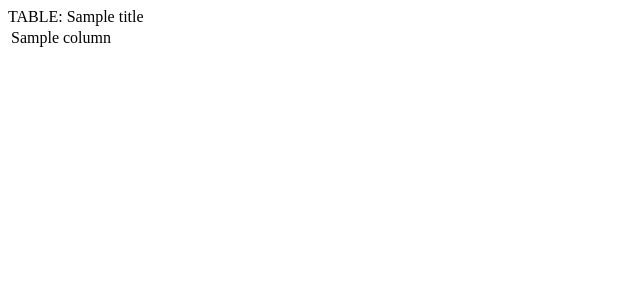
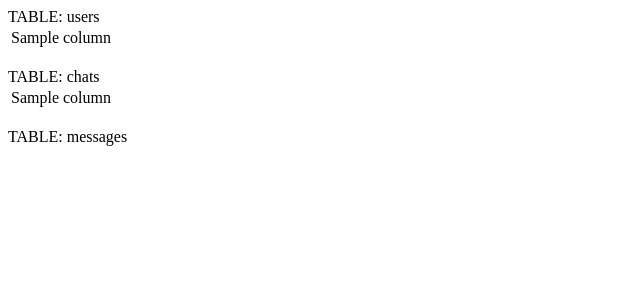
Before and after one commit to LocalChat-SE/LocalChatServer, a Flask app: template templates/table.html in a window 1280 px wide. Shown: the top 300 px of the page, without its empty margins (0-640 px from the left). Run offline with Flask 2, Linux system fonts and the light colour scheme; the template is opened without the code that fills it: most values are stand-ins (such as "Sample title", 1, 10 or a date in 2020).

Commit message:
Initial creation of chats and messages

```diff
--- a/server.py
+++ b/server.py
@@ -5,6 +5,7 @@ from json import dumps
 import pymysql
 import warnings
 from datetime import datetime
+
 # Ignore warnings for attempting to create the database when the database has already been created
 warnings.filterwarnings('ignore', '.*1050.*')
 warnings.filterwarnings('ignore', '.*1007.*')
@@ -34,7 +35,7 @@ with open('api_key.txt', 'r') as keyfile:
 with connection.cursor() as cursor:
     # cursor.execute("DROP DATABASE " + database)
     cursor.execute("CREATE DATABASE IF NOT EXISTS " + database)
-    cursor.execute("use " + database)
+    cursor.execute("USE " + database)
 
     cursor.execute('''
         CREATE TABLE IF NOT EXISTS users(
@@ -68,6 +69,15 @@ with connection.cursor() as cursor:
             FOREIGN KEY (chat_id) REFERENCES chats(chat_id)
         )''')
 
+    cursor.execute('''
+        CREATE TABLE IF NOT EXISTS chat_members (
+            chat_id VARCHAR(36),
+            user_id VARCHAR(36),
+            PRIMARY KEY (chat_id, user_id),
+            FOREIGN KEY (chat_id) REFERENCES users(user_id),
+            FOREIGN KEY (user_id) REFERENCES chats(chat_id)
+        )''')
+
 connection.commit()
 
 
@@ -75,53 +85,64 @@ connection.commit()
 @app.route("/")
 def index():
     with connection.cursor() as cursor:
-        table_name = 'users'
-        cursor.execute('SELECT * FROM ' + table_name)
-        return render_template('table.html', title=table_name, items=cursor.fetchall())
+        cursor.execute('SELECT * FROM users')
+        users = cursor.fetchall()
+
+        cursor.execute('SELECT * FROM chats')
+        chats = cursor.fetchall()
+
+        cursor.execute('SELECT * FROM messages')
+        messages = cursor.fetchall()
+
+        return render_template('table.html', users=users, chats=chats, messages=messages)
 
 
 @app.route('/login', methods=['POST'])
 def login():
     # Ensure key is valid
     if request.values['api_key'] != api_key:
-        return str({'status': False, 'description': 'invalid api key'})
+        return dumps({'status': False, 'description': 'invalid api key'})
+
+    if 'user_id' in session:
+        return dumps({'status': True, 'description': 'user already logged into server'})
 
     # Attempt to login
     with connection.cursor() as cursor:
         data = (request.values['username'], request.values['pass_hash'])
-        cursor.execute("SELECT * FROM users WHERE username=%s, pass_hash=%s", data)
+        user_id = cursor.execute("SELECT user_id FROM users WHERE username=%s, pass_hash=%s", data).fetchOne()
 
-        if cursor.fetchone() is not None:
-            session['username'] = request.values['username']
-            return dumps({'status': True, 'description': 'logged into server'})
+    if user_id is None:
+        return dumps({'status': False, 'description': 'credentials do not match'})
 
-        else:
-            return dumps({'status': False, 'description': 'credentials do not match'})
+    session['user_id'] = user_id
+    return dumps({'status': True, 'description': 'logged into server'})
 
 
 @app.route('/logout', methods=['POST'])
 def logout():
     # Ensure key is valid
     if request.values['api_key'] != api_key:
-        return str({'status': False, 'description': 'invalid api key'})
+        return dumps({'status': False, 'description': 'invalid api key'})
 
+    # Use credentials to log out
     with connection.cursor() as cursor:
         data = (request.values['username'], request.values['pass_hash'])
-        cursor.execute("SELECT * FROM users WHERE username=%s, pass_hash=%s", data)
+        user_id = cursor.execute("SELECT user_id FROM users WHERE username=%s, pass_hash=%s", data).fetchOne()
 
-        if cursor.fetchone() is not None:
-            session.pop(request.values['username'], None)
-            return dumps({'status': True, 'description': 'logged off server'})
+    if user_id is None:
+        return dumps({'status': False, 'description': 'credentials do not match'})
 
-        else:
-            return dumps({'status': False, 'description': 'credentials do not match'})
+    session.pop(request.values['user_id'], None)
+    return dumps({'status': True, 'description': 'logged off server'})
 
 
 @app.route('/new_user', methods=['POST'])
 def new_user():
     # Ensure key is valid
     if request.values['api_key'] != api_key:
-        return str({'status': False, 'description': 'invalid api key'})
+        return dumps({'status': False, 'description': 'invalid api key'})
+
+    data = (request.values['username'], request.values['email'], datetime.now(), request.values['pass_hash'])
 
     with connection.cursor() as cursor:
 
@@ -131,7 +152,6 @@ def new_user():
             description = 'user already exists'
 
         else:
-            data = (request.values['username'], request.values['email'], datetime.now(), request.values['pass_hash'])
             cursor.execute("INSERT INTO users VALUES (UUID(), %s, %s, %s, %s)", data)
             status = True
             description = 'user added to database'
@@ -146,11 +166,13 @@ def new_user():
 def delete_user():
     # Ensure key is valid
     if request.values['api_key'] != api_key:
-        return str({'status': False, 'description': 'invalid api key'})
+        return dumps({'status': False, 'description': 'invalid api key'})
+
+    if 'user_id' in session:
+        with connection.cursor() as cursor:
+            cursor.execute("DELETE FROM users WHERE username=%s AND pass_hash=%s", session['user_id'])
 
     with connection.cursor() as cursor:
-
-        data = (request.values['username'], request.values['pass_hash'])
 
         cursor.execute("SELECT 1 FROM users WHERE username=%s AND pass_hash=%s", data)
         if cursor.fetchone() is None:
@@ -172,26 +194,66 @@ def delete_user():
 def new_chat():
     # Ensure key is valid
     if request.values['api_key'] != api_key:
-        return str({'status': False, 'description': 'invalid api key'})
+        return dumps({'status': False, 'description': 'invalid api key'})
+
+    if 'user_id' not in session:
+        return dumps({'status': False, 'description': 'user is not logged in'})
 
     with connection.cursor() as cursor:
+        uuid = cursor.execute("SELECT UUID()").fetchOne()
+        data = (uuid,
+                datetime.now(),
+                request.values['title'],
+                request.values['location'],
+                request.values['description'])
 
-        data = (request.values['username'], request.values['pass_hash'])
+        cursor.execute("INSERT INTO chats VALUES (%s, %s, %s, %s, %s)", data)
+        cursor.execute("INSERT INTO chat_members VALUES (%s, %s)", (uuid, session['user_id']))
 
-        cursor.execute("SELECT 1 FROM users WHERE username=%s AND pass_hash=%s", data)
-        if cursor.fetchone() is None:
-            status = False
-            description = 'user does not exist'
+        connection.commit()
 
-        else:
-            cursor.execute("DELETE FROM users WHERE username=%s AND pass_hash=%s", data)
-            status = True
-            description = 'user removed from database'
+    return dumps({'status': True, 'description': 'chat added to database'})
 
-            connection.commit()
 
-    # Convert to json string and return
-    return dumps({'status': status, 'description': description})
+@app.route('/join_chat', methods=['POST'])
+def join_chat():
+    # Ensure key is valid
+    if request.values['api_key'] != api_key:
+        return dumps({'status': False, 'description': 'invalid api key'})
+
+    if 'user_id' not in session:
+        return dumps({'status': False, 'description': 'user is not logged in'})
+
+    with connection.cursor() as cursor:
+        data = (request.values['chat_id'], session['user_id'])
+
+        cursor.execute("SELECT 1 from chat_members WHERE (chat_id, user_id)=(%s, %s)", data)
+        if cursor.fetchOne() is not None:
+            return dumps({'status': False, 'description': 'user already in group'})
+
+        cursor.execute("INSERT INTO chat_members VALUES (%s, %s)", data)
+        connection.commit()
+
+    return dumps({'status': True, 'description': 'user added to chat'})
+
+
+@app.route('/new_message', methods=['POST'])
+def new_message():
+
+    # Ensure key is valid
+    if request.values['api_key'] != api_key:
+        return dumps({'status': False, 'description': 'invalid api key'})
+
+    if 'user_id' not in session:
+        return dumps({'status': False, 'description': 'user is not logged in'})
+
+    data = (session['user_id'], request.values['chat_id'], datetime.now(), request.values['value'])
+
+    with connection.cursor() as cursor:
+        cursor.execute("INSERT INTO messages VALUES (UUID(), %s, %s, %s, %s)", data)
+        connection.commit()
+
+    return dumps({'status': True, 'description': 'message added to database'})
 
 
 if __name__ == '__main__':
--- a/templates/table.html
+++ b/templates/table.html
@@ -1,7 +1,7 @@
-<header>TABLE: {{title}}</header>
 
+<header>TABLE: users</header>
 <table style="width:100%">
-{% for item in items %}
+{% for item in users %}
 <TR>
     {% for column in item %}
         <TD>{{column}}</TD>
@@ -9,3 +9,29 @@
 </TR>
 {% endfor %}
 </table>
+
+
+<br>
+<header>TABLE: chats</header>
+<table style="width:100%">
+{% for item in chats %}
+<TR>
+    {% for column in item %}
+        <TD>{{column}}</TD>
+    {% endfor %}
+</TR>
+{% endfor %}
+</table>
+
+
+<br>
+<header>TABLE: messages</header>
+<table style="width:100%">
+{% for item in messages %}
+<TR>
+    {% for column in item %}
+        <TD>{{column}}</TD>
+    {% endfor %}
+</TR>
+{% endfor %}
+</table>
```
